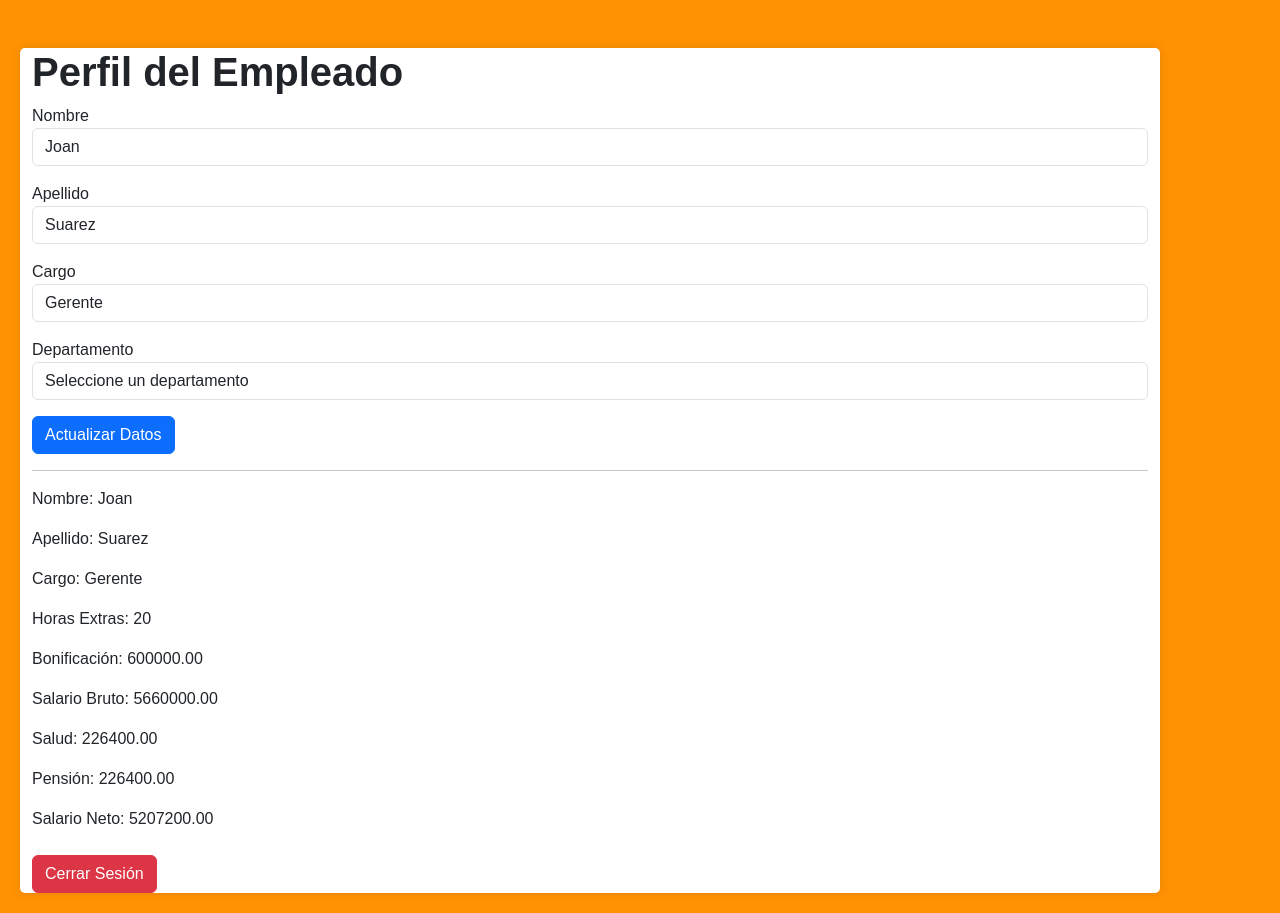
After one commit to JuanbarraSe/GestorUsuariosSebastianB, a Flask app: page /perfil in a window 1280 px wide. The commit adds this page. Run offline with Flask 3, Linux system fonts and the light colour scheme; a user stored in the database is signed in; data comes from the database, SQL or seed files in the repository.

Commit message:
Tabla empleados actualizada

```diff
--- a/Apps.py
+++ b/Apps.py
@@ -36,7 +36,7 @@ def login_form():
             if user[3] == "Administrador":
                 return redirect(url_for('inicio'))
             else:
-                return "Bienvenido empleado"
+                return redirect(url_for("perfil"))
     else:
         flash("Usuario y contraseña incorrecta", "danger")
         return redirect(url_for("login"))
@@ -287,5 +287,77 @@ def actualizar_empleados():
 
     return redirect(url_for("inicio"))
 
+#Perfil
+@apps.route("/perfil")
+def perfil():
+    if "usuario" not in session:
+        return redirect(url_for("login"))
+
+    usuario = session["usuario"]
+
+    con = conectar()
+    cursor = con.cursor()
+
+    sql = """SELECT e.id, e.NombreEmplea, e.ApellidoEmplea, e.Cargo, e.HorasExtras, e.Bonificacion, e.SalarioB, e.Salud, e.Pension, e.SalarioNeto FROM empleados e INNER JOIN usuarios u ON e.DocumentoEmplea = u.DocumentoEmplea WHERE u.Usuario = %s """
+    cursor.execute(sql, (usuario,))
+    usuario = cursor.fetchone()
+
+    cursor.close()
+    con.close()
+
+    return render_template("panelempleado.html", usuario=usuario)
+
+# Mostrar formulario para editar sus propios datos
+@apps.route("/actualizardatos/<int:id>")
+def actualizardatos(id):
+
+    if "usuario" not in session:
+        return redirect(url_for("login"))
+
+    con = conectar()
+    cursor = con.cursor()
+
+    sql = "SELECT * FROM empleados WHERE id=%s"
+    cursor.execute(sql, (id,))
+    empleado = cursor.fetchone()
+
+    cursor.close()
+    con.close()
+
+    return render_template("actualizardatos.html", empleado=empleado)
+
+
+#Guardar cambios en la base de datos
+@apps.route("/guardaractualizacion", methods=["POST"])
+def guardaractualizacion():
+
+    if "usuario" not in session:
+        return redirect(url_for("login"))
+
+    id = request.form["id"]
+    nombre = request.form["txtnombre"]
+    apellido = request.form["txtapellido"]
+    cargo = request.form["txtcargo"]
+    departamento = request.form["txtdepartamento"]
+
+    # Validación básica
+    if nombre == "" or apellido == "" or cargo == "" or departamento == "":
+        flash("Todos los campos son obligatorios")
+        return redirect(url_for("inicio"))
+
+    con = conectar()
+    cursor = con.cursor()
+
+    sql = "UPDATE empleados SET NombreEmplea=%s, ApellidoEmplea=%s, Cargo=%s, idDepa=%s WHERE id=%s"
+
+    cursor.execute(sql, (nombre, apellido, cargo, departamento, id))
+    con.commit()
+
+    cursor.close()
+    con.close()
+
+    flash("Datos actualizados correctamente")
+    return redirect(url_for("perfil"))
+
 if __name__ == "__main__":
     apps.run(debug=True)
--- a/Templates/editarempleado.html
+++ b/Templates/editarempleado.html
@@ -15,7 +15,7 @@
         <form method="POST" action="{{url_for('actualizar_empleados')}}">
 
             <input type="hidden" name="id" value="{{user[0]}}">
-            <div class=" mb-3">
+            <div class="mb-3">
                 <label>Documento Empleado:</label>
                 <input type="text" name="txtdocumentoempleado" class="form-control" value="{{user[1]}}">
             </div>
--- /dev/null
+++ b/Templates/panelempleado.html
@@ -0,0 +1,96 @@
+<!DOCTYPE html>
+<html lang="es">
+<head>
+    <meta charset="UTF-8">
+    <title>Perfil Empleado</title>
+
+    <link href="https://cdn.jsdelivr.net/npm/bootstrap@5.3.8/dist/css/bootstrap.min.css" rel="stylesheet">
+    <script src="https://cdn.jsdelivr.net/npm/bootstrap@5.3.8/dist/js/bootstrap.bundle.min.js"></script>
+    <link rel="stylesheet" href="{{ url_for('static', filename='style.css') }}">
+</head>
+<body>
+
+<div class="container mt-5">
+    <h1>Perfil del Empleado</h1>
+
+    <form action="{{ url_for('guardaractualizacion') }}" method="POST">
+        <input type="hidden" name="id" value="{{ usuario[0] }}">
+
+        <div class="mb-3">
+            <label>Nombre</label>
+            <input type="text"class="form-control"name="txtnombre"value="{{ usuario[1] }}">
+        </div>
+
+
+        <div class="mb-3">
+            <label>Apellido</label>
+            <input type="text"class="form-control"name="txtapellido"value="{{ usuario[2] }}"
+            >
+        </div>
+
+        <div class="mb-3">
+            <label>Cargo</label>
+            <input type="text"class="form-control"name="txtcargo"value="{{ usuario[3] }}">
+        </div>
+
+        <div class="mb-3">
+            <label>Departamento</label>
+            <select name="txtdepartamento" class="form-control" required>
+                <option value="">Seleccione un departamento</option>
+                <option value="1">Sistemas</option>
+                <option value="2">Recursos Humanos</option>
+                <option value="3">Contabilidad</option>
+                <option value="4">Administración</option>
+            </select>
+        </div>
+        <button type="submit" class="btn btn-primary">Actualizar Datos</button>
+
+    </form>
+
+    <hr>
+    <div class="mb-3">
+        Nombre: {{ usuario[1] }}
+    </div>
+
+    <div class="mb-3">
+        Apellido: {{ usuario[2] }}
+    </div>
+
+    <div class="mb-3">
+        Cargo: {{ usuario[3] }}
+    </div>
+
+    <div class="mb-3">
+        Horas Extras: {{ usuario[4] }}
+    </div>
+
+    <div class="mb-3">
+        Bonificación: {{ usuario[5] }}
+    </div>
+
+    <div class="mb-3">
+        Salario Bruto: {{ usuario[6] }}
+    </div>
+
+    <div class="mb-3">
+        Salud: {{ usuario[7] }}
+    </div>
+
+    <div class="mb-3">
+        Pensión: {{ usuario[8] }}
+    </div>
+
+    <div class="mb-3">
+        Salario Neto: {{ usuario[9] }}
+    </div>
+
+    <div class="mt-4">
+        <a href="{{ url_for('salir') }}" class="btn btn-danger">
+            Cerrar Sesión
+        </a>
+    </div>
+
+</div>
+
+</body>
+</html>
```
